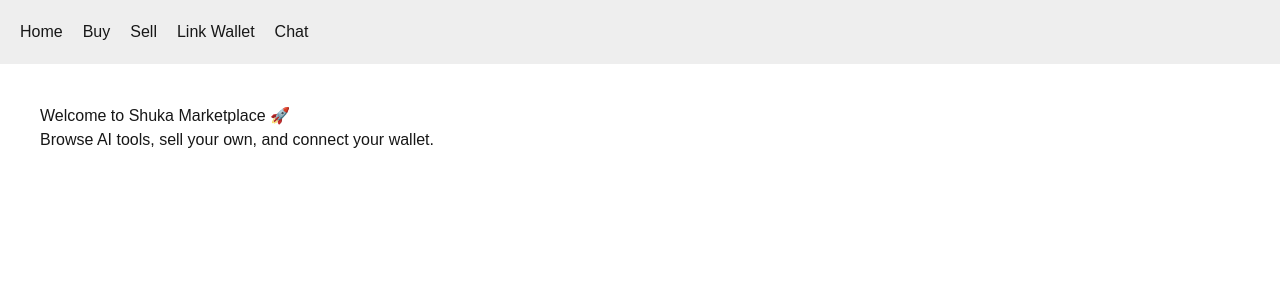
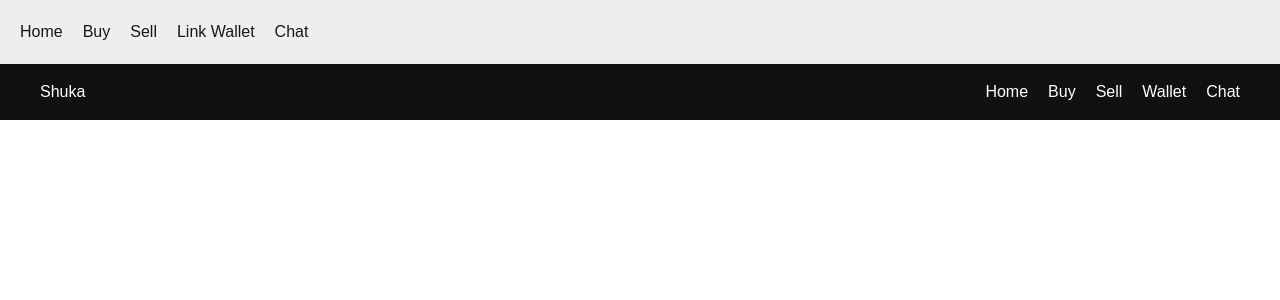
Before and after one commit to Gr33nstonecorp/shuka, a Next.js app: page / in a window 1280 px wide. Shown: the top 300 px of the page. Built offline with nearby package versions, Linux system fonts and the light colour scheme.

Commit message:
Refactor HomePage to RootLayout with navigation

```diff
--- a/app/page.tsx
+++ b/app/page.tsx
@@ -1,8 +1,44 @@
-export default function HomePage() {
+import Link from "next/link";
+import "./globals.css";
+
+export const metadata = {
+  title: "Shuka",
+  description: "AI Marketplace",
+};
+
+export default function RootLayout({
+  children,
+}: {
+  children: React.ReactNode;
+}) {
   return (
-    <main style={{ padding: "40px" }}>
-      <h1>Welcome to Shuka Marketplace 🚀</h1>
-      <p>Browse AI tools, sell your own, and connect your wallet.</p>
-    </main>
+    <html lang="en">
+      <body style={{ margin: 0, fontFamily: "Arial, sans-serif" }}>
+
+        <nav
+          style={{
+            display: "flex",
+            justifyContent: "space-between",
+            alignItems: "center",
+            padding: "16px 40px",
+            background: "#111",
+            color: "white",
+          }}
+        >
+          <h2 style={{ margin: 0 }}>Shuka</h2>
+
+          <div style={{ display: "flex", gap: "20px" }}>
+            <Link href="/" style={{ color: "white" }}>Home</Link>
+            <Link href="/buy" style={{ color: "white" }}>Buy</Link>
+            <Link href="/sell" style={{ color: "white" }}>Sell</Link>
+            <Link href="/wallet" style={{ color: "white" }}>Wallet</Link>
+            <Link href="/chat" style={{ color: "white" }}>Chat</Link>
+          </div>
+        </nav>
+
+        {children}
+
+      </body>
+    </html>
   );
 }
```
